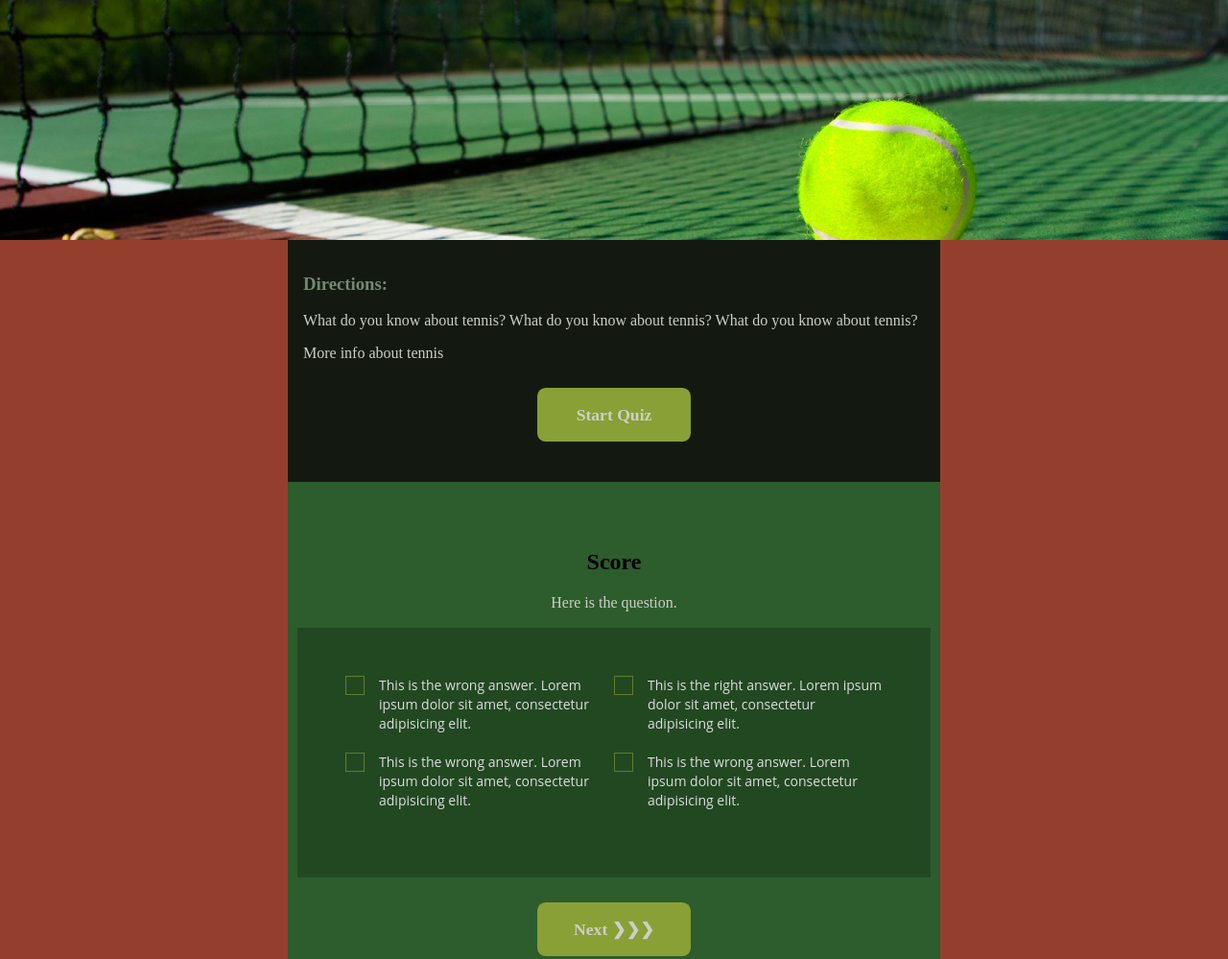
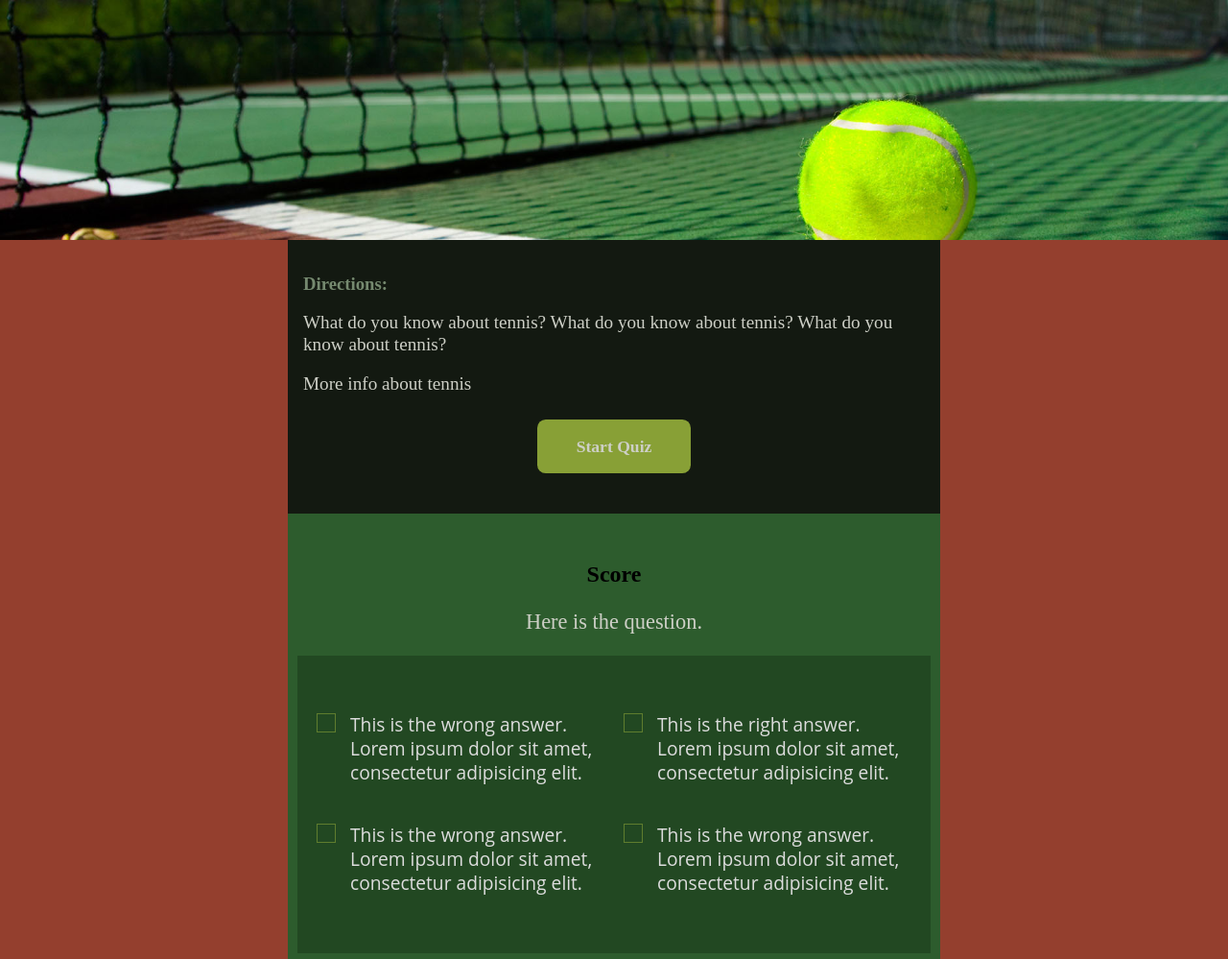
Before and after one commit to michael4reynolds/quiz-app, a website: page index.html in a window 1280 px wide. Shown: the top 999 px of the page at 96% size. Drawn offline with nearby package versions, Linux system fonts and the light colour scheme.

Commit message:
create container for individual choices + various misc edits

```diff
--- a/index.html
+++ b/index.html
@@ -32,14 +32,26 @@
         </div>
       </div>
       <div class="choices">
-        <input type="radio" id="answer1" name="option" class="fa fa-circle-o">
-        <label for="answer1">This is the wrong answer. Lorem ipsum dolor sit amet, consectetur adipisicing elit.</label>
-        <input type="radio" id="answer2" name="option">
-        <label for="answer2">This is the right answer. Lorem ipsum dolor sit amet, consectetur adipisicing elit.</label>
-        <input type="radio" id="answer3" name="option">
-        <label for="answer3">This is the wrong answer. Lorem ipsum dolor sit amet, consectetur adipisicing elit.</label>
-        <input type="radio" id="answer4" name="option">
-        <label for="answer4">This is the wrong answer. Lorem ipsum dolor sit amet, consectetur adipisicing elit.</label>
+        <div class="choice">
+          <input type="radio" id="answer1" name="option" class="fa fa-circle-o">
+          <label for="answer1">This is the wrong answer. Lorem ipsum dolor sit amet, consectetur adipisicing
+            elit.</label>
+        </div>
+        <div class="choice">
+          <input type="radio" id="answer2" name="option">
+          <label for="answer2">This is the right answer. Lorem ipsum dolor sit amet, consectetur adipisicing
+            elit.</label>
+        </div>
+        <div class="choice">
+          <input type="radio" id="answer3" name="option">
+          <label for="answer3">This is the wrong answer. Lorem ipsum dolor sit amet, consectetur adipisicing
+            elit.</label>
+        </div>
+        <div class="choice">
+          <input type="radio" id="answer4" name="option">
+          <label for="answer4">This is the wrong answer. Lorem ipsum dolor sit amet, consectetur adipisicing
+            elit.</label>
+        </div>
       </div>
       <div id="next" class="btn">Next &#10095;&#10095;&#10095;</div>
     </section>
--- a/scss/style.scss
+++ b/scss/style.scss
@@ -30,7 +30,7 @@ header {
 
 .instructions {
     background-color: #131911;
-    max-height: 260px;
+    max-height: 310px;
     padding: 1em;
 
     h3 {
@@ -39,6 +39,7 @@ header {
 
     p {
         color: #cdcfc6;
+        font-size: 1.2em;
     }
 }
 
@@ -46,6 +47,7 @@ header {
     background-color: #88a036;
     border-radius: .5em;
     color: #cdcfc6;
+    cursor: pointer;
     font-size: 1.1em;
     font-weight: 700;
     margin: 1.5em auto;
@@ -56,7 +58,7 @@ header {
 
 .quiz {
     background-color: #2d5c2d;
-    padding: 50px 10px;
+    padding: 30px 10px;
 }
 
 .board {
@@ -65,6 +67,7 @@ header {
 
 .question {
     color: #cdcfc6;
+    font-size: 1.4em;
 }
 
 .choices {
@@ -72,7 +75,13 @@ header {
     display: flex;
     flex-wrap: wrap;
     justify-content: center;
-    padding: 50px;
+    padding: 40px 0;
+}
+
+.choice {
+    max-width: 20em;
+    min-width: 14em;
+    padding: 20px 10px;
 }
 
 .bar {
@@ -90,11 +99,6 @@ ul {
     width: 35px;
 }
 
-label, .bar {
-    max-width: 20em;
-    min-width: 15em;
-}
-
 // Checkboxes
 input[type="radio"] {
     display: none;
@@ -104,8 +108,7 @@ input[type="radio"] + label {
     color: #ddd;
     cursor: pointer;
     display: block;
-    font: 14px/20px 'Open Sans', Arial, sans-serif;
-    margin-bottom: 20px;
+    font: 1.2em/1.3em 'Open Sans', Arial, sans-serif;
     padding-left: 35px;
     position: relative;
     user-select: none;
@@ -142,7 +145,7 @@ input[type="radio"]:checked + label:before {
         transition: all .3s;
     }
 
-    label, .bar {
+    .choice {
         max-width: 30em;
     }
 }
```
Also changed, not shown: compiled/css/style.css, 1 other file.
